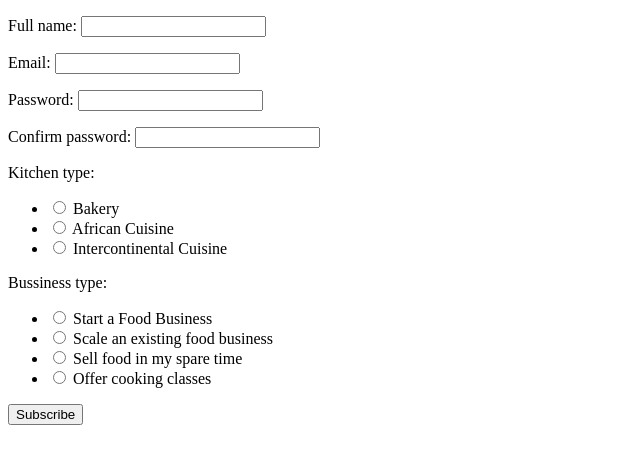
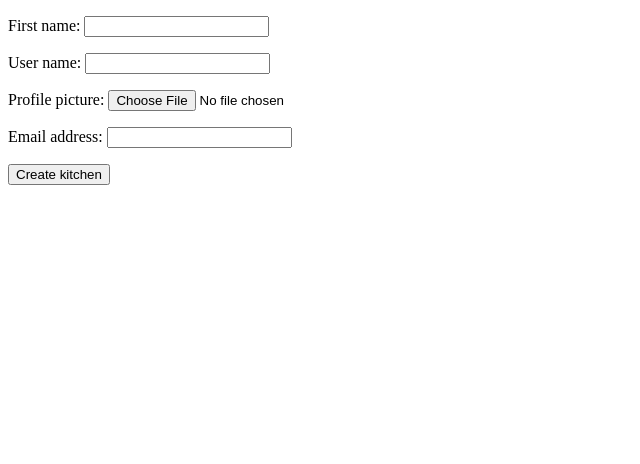
Before and after one commit to jobm/Dishi-Web, a Django app: page / in a window 1280 px wide. Shown: the top 464 px of the page, without its empty margins (0-640 px from the left). Run offline with Django 3.2, Linux system fonts and the light colour scheme.

Commit message:
Chef form working

```diff
--- a/Dishi_Web/settings.py
+++ b/Dishi_Web/settings.py
@@ -101,3 +101,5 @@ USE_TZ = True
 # https://docs.djangoproject.com/en/1.8/howto/static-files/
 
 STATIC_URL = '/static/'
+MEDIA_URL = '/media/'
+MEDIA_ROOT = os.path.join(os.path.dirname(BASE_DIR), "media_cdn")
--- a/Dishi_Web/urls.py
+++ b/Dishi_Web/urls.py
@@ -1,10 +1,15 @@
 from django.conf.urls import include, url
 from django.contrib import admin
+from django .conf import settings
+from django.conf.urls.static import static
 
 urlpatterns = [
     # Examples:
-    url(r'^$', 'dishi_chef.views.kitchen', name='kitchen'),
+    url(r'^$', 'dishi_chef.views.Chef', name='kitchen'),
     # url(r'^blog/', include('blog.urls')),
 
     url(r'^admin/', include(admin.site.urls)),
 ]
+
+if settings.DEBUG:
+	urlpatterns += static(settings.MEDIA_URL, document_root=settings.MEDIA_ROOT)
--- a/dishi_chef/forms.py
+++ b/dishi_chef/forms.py
@@ -1,5 +1,14 @@
 from django import forms
-from .models import Chef,business_types,kitchen_types,Kitchen
+from .models import Chef,Kitchen
+
+
+
+class ChefForm(forms.ModelForm):
+	class Meta:
+		model=Chef
+		fields=['first_name','user_name','profile_picture','email_address']
+	def clean(self):
+		return self.cleaned_data
 
 
 
@@ -14,14 +23,17 @@ class KitchenForm(forms.ModelForm):
 
 	class Meta:
 		model=Kitchen
-		fields=['full_name','email','password','confirm_password','kitchen_type']
+
+		fields=['full_name','email','password','confirm_password','kitchen_type','bussiness_type']
+
+
 
 	#The below method cleans data and allows for only .com extension emails to be used
 
-	def clean_email(self):
+	"""def clean_email(self):
 		email=self.cleaned_data.get('email')
 		if not ".com" in email:
-			raise forms.ValidationError("Please use your moringa email to register")
+			raise forms.ValidationError("Please use your .com email to register")
 		return email
 
 	def clean(self):
@@ -29,4 +41,4 @@ class KitchenForm(forms.ModelForm):
 		confirm_password = self.cleaned_data.get('confirm_password')
 		if password and password != confirm_password:
 			raise forms.ValidationError("Passwords don't match")
-		return self.cleaned_data
+		return self.cleaned_data"""
--- a/dishi_chef/models.py
+++ b/dishi_chef/models.py
@@ -8,21 +8,9 @@ from django.core.validators import MinValueValidator, MaxValueValidator
 class Chef(Dishi_User):
     """this field creates a relationship to a user of dishi identifying them as
     a type of a user"""
-    owner = models.OneToOneField(User, unique=True)
+    #owner = models.OneToOneField(User, unique=True)
     date_created = models.DateTimeField(auto_now=True)
     date_updated = models.DateTimeField(auto_now_add=True)
-
-
-# a list of business types it's just a field in the Kitchen model
-class business_types(models.Model):
-    Kitchen_choices=[('a','Start a Food Business'),('b','Scale an existing food business'),('c','Sell food in my spare time'),('d','Offer cooking classes'),]
-    bussiness_type =models.CharField(max_length=1,choices=Kitchen_choices)
-
-
-# a list of kitchen types it's just a field in the Kitchen model
-class kitchen_types(models.Model):
-    kitchen_types=[('a','Bakery'),('b','African Cuisine'),('c','Intercontinental Cuisine'),]
-    kitchen_type = models.CharField(max_length=1, blank=False,choices=kitchen_types)
 
 # model to create a Kitchen
 
@@ -46,7 +34,6 @@ class Kitchen(models.Model):
 
     """"this field creates a relationship to a chef identifying them as an onwer
     of a kitchen meaning one chef one kitchen"""
-    #owner = models.OneToOneField(Chef, primary_key=True)
     date_created = models.DateTimeField(auto_now=True)
     date_updated = models.DateTimeField(auto_now_add=True)
 
--- a/dishi_chef/views.py
+++ b/dishi_chef/views.py
@@ -1,14 +1,26 @@
 from django.shortcuts import render
-from .forms import KitchenForm
-# Create your views here.
-def kitchen (request):
+from .forms import ChefForm
+#Create your views here.
+
+"""def kitchen (request):
 	form = KitchenForm(request.POST or None)
 
 	context={
-	"form":form,
+	"kitchenform":form,
 	}
 	if form.is_valid():
 		instance =form.save(commit=False)
 		instance.save()
 
 	return render(request,"index.html",context)
+"""
+def Chef (request):
+	form = ChefForm(request.POST or None, request.FILES or None)
+	context={
+	"chef_form":form,
+	}
+	if form.is_valid():
+		instance =form.save(commit=False)
+		instance.save()
+
+	return render(request,"index.html",context)
--- a/templates/index.html
+++ b/templates/index.html
@@ -4,11 +4,11 @@
 	<title></title>
 </head>
 <body>
-<form  method="POST" action="">{%csrf_token%}
+<form  method="POST" action="" enctype="multipart/form-data">{%csrf_token%}
 
-	{{form.as_p}}
+	{{chef_form.as_p}}
 
-	<input type="submit" value="Subscribe">
+	<input type="submit" value="Create kitchen">
 </form>
 </body>
 </html>
```
Also changed, not shown: dishi_chef/admin.py (+12 -3 lines).
